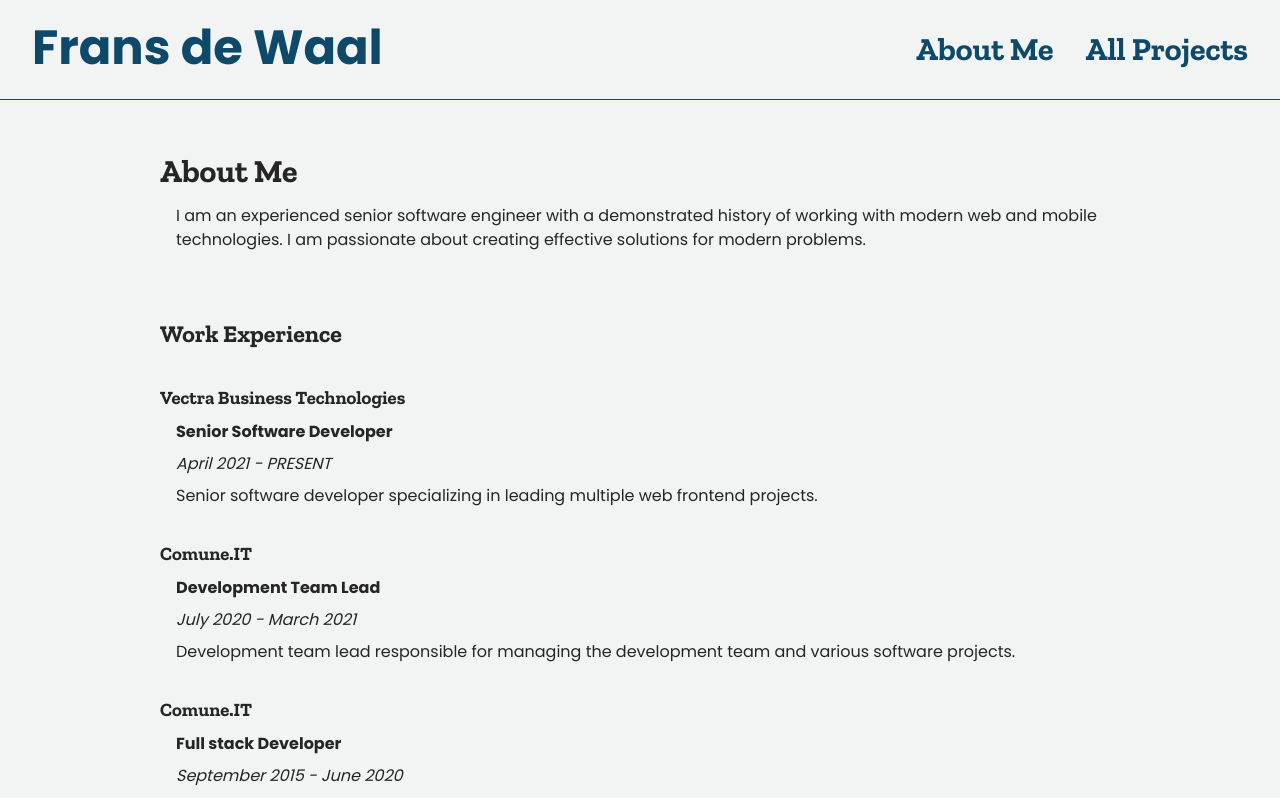
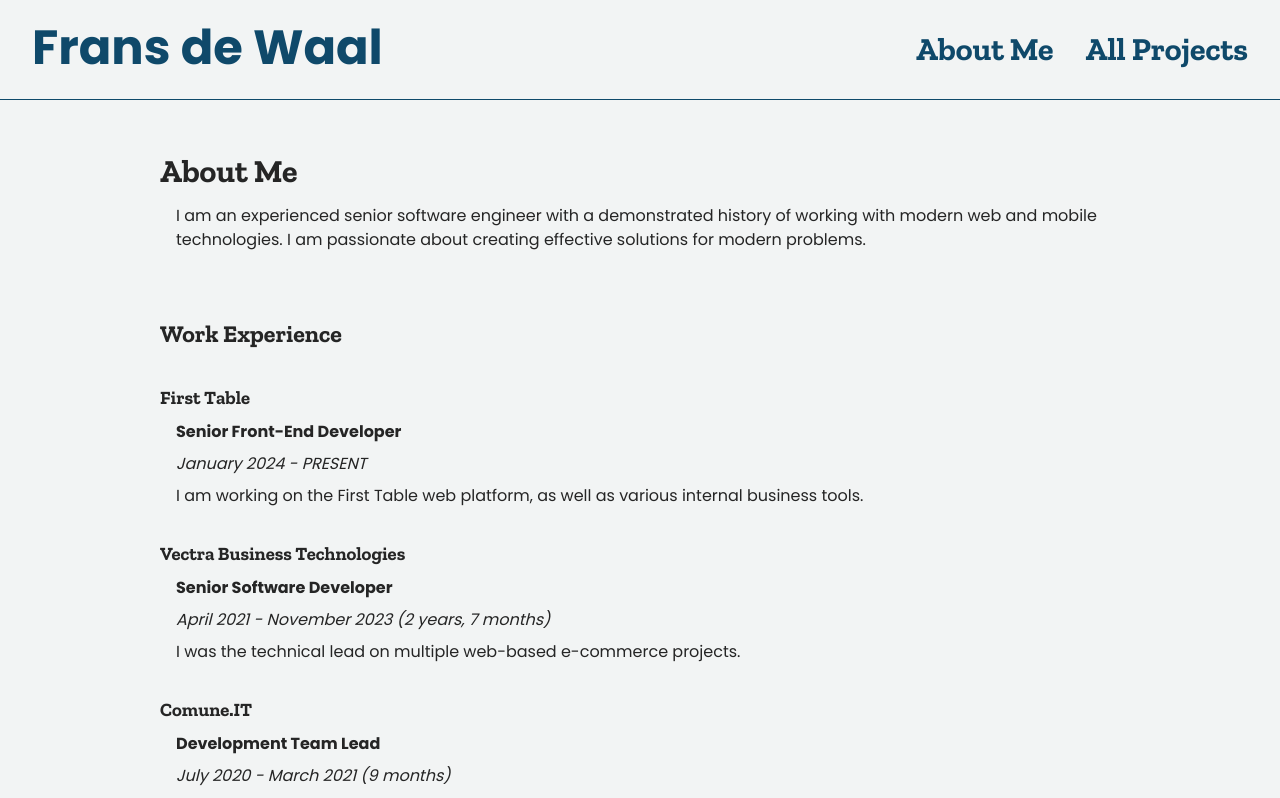
Before and after one commit to frans-de-waal/portfolio, a Next.js app: page /about in a window 1280 px wide. Shown: the top 798 px of the page. Built offline with nearby package versions, Linux system fonts and the light colour scheme.

Commit message:
Updated about page

```diff
--- a/app/about/page.jsx
+++ b/app/about/page.jsx
@@ -3,7 +3,7 @@ import styles from "./page.module.css";
 export default function About() {
   return (
     <div className={styles.container}>
-      <h1 className>About Me</h1>
+      <h1>About Me</h1>
 
       <p>
         I am an experienced senior software engineer with a demonstrated history of working with modern web and mobile technologies. I am passionate about creating effective solutions for modern problems.
@@ -11,25 +11,31 @@ export default function About() {
 
       <h2>Work Experience</h2>
 
+      <h3>First Table</h3>
+      <p><strong>Senior Front-End Developer</strong></p>
+      <p>
+        <i>January 2024 - PRESENT</i>
+      </p>
+      <p>I am working on the First Table web platform, as well as various internal business tools.</p>
+
       <h3>Vectra Business Technologies</h3>
       <p>
         <strong>Senior Software Developer</strong>
       </p>
       <p>
-        <i>April 2021 - PRESENT</i>
+        <i>April 2021 - November 2023 (2 years, 7 months)</i>
       </p>
-      <p>Senior software developer specializing in leading multiple web frontend projects.</p>
+      <p>I was the technical lead on multiple web-based e-commerce projects.</p>
 
       <h3>Comune.IT</h3>
       <p>
         <strong>Development Team Lead</strong>
       </p>
       <p>
-        <i>July 2020 - March 2021</i>
+        <i>July 2020 - March 2021 (9 months)</i>
       </p>
       <p>
-        Development team lead responsible for managing the development team and
-        various software projects.
+        I was responsible for managing the development team and various software projects.
       </p>
 
       <h3>Comune.IT</h3>
@@ -37,9 +43,9 @@ export default function About() {
         <strong>Full stack Developer</strong>
       </p>
       <p>
-        <i>September 2015 - June 2020</i>
+        <i>September 2015 - June 2020 (4 years, 9 months)</i>
       </p>
-      <p>Full stack developer working on full stack web and mobile projects.</p>
+      <p>Starting as a junior developer I worked on various full-stack web and mobile projects.</p>
 
       <h2>References<sup>*</sup></h2>
 
@@ -54,7 +60,7 @@ export default function About() {
       <h3>Caroline Van Dyk</h3>
       <p>Head of Operations at Vectra</p>
 
-      <h3>O'Conner Smith</h3>
+      <h3>O&apos;Conner Smith</h3>
       <p>Product Manager at Vectra</p>
 
       <br /><i><sup>*</sup>Contact information available on request.</i>
```
